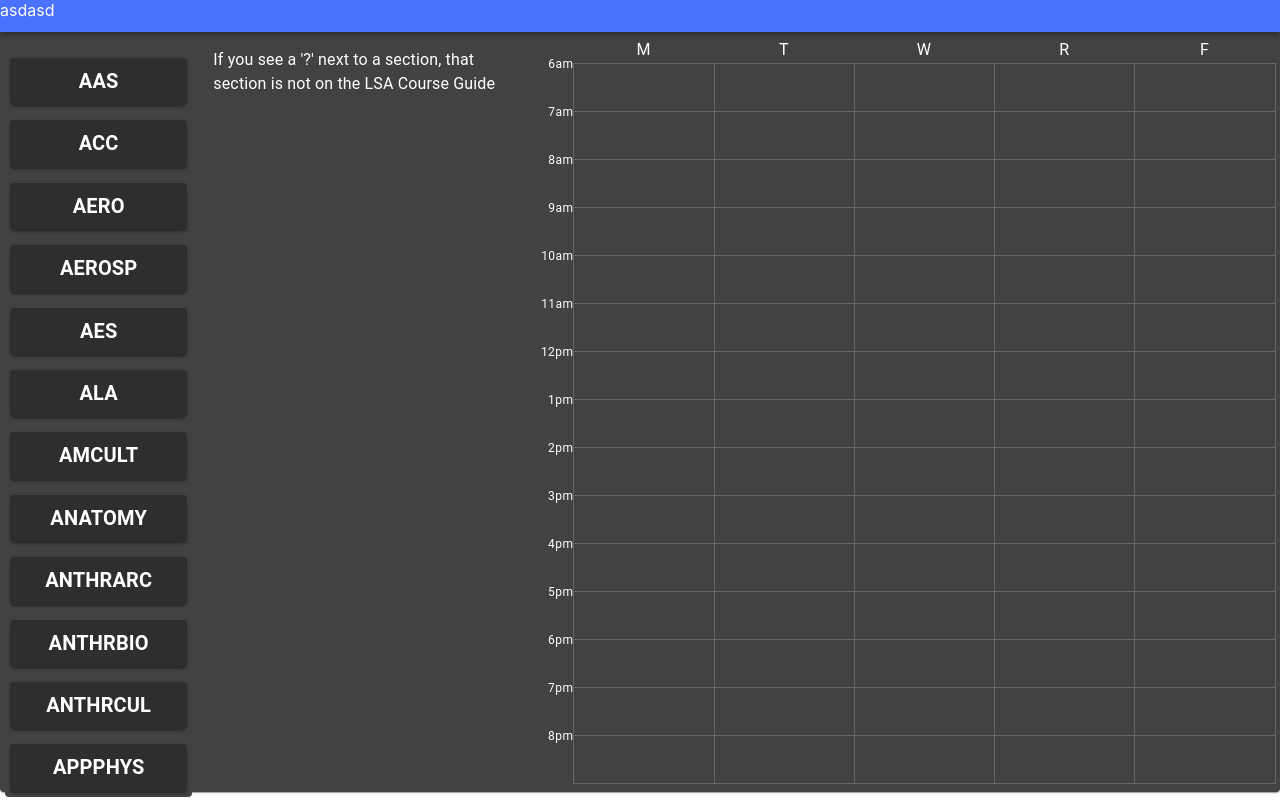
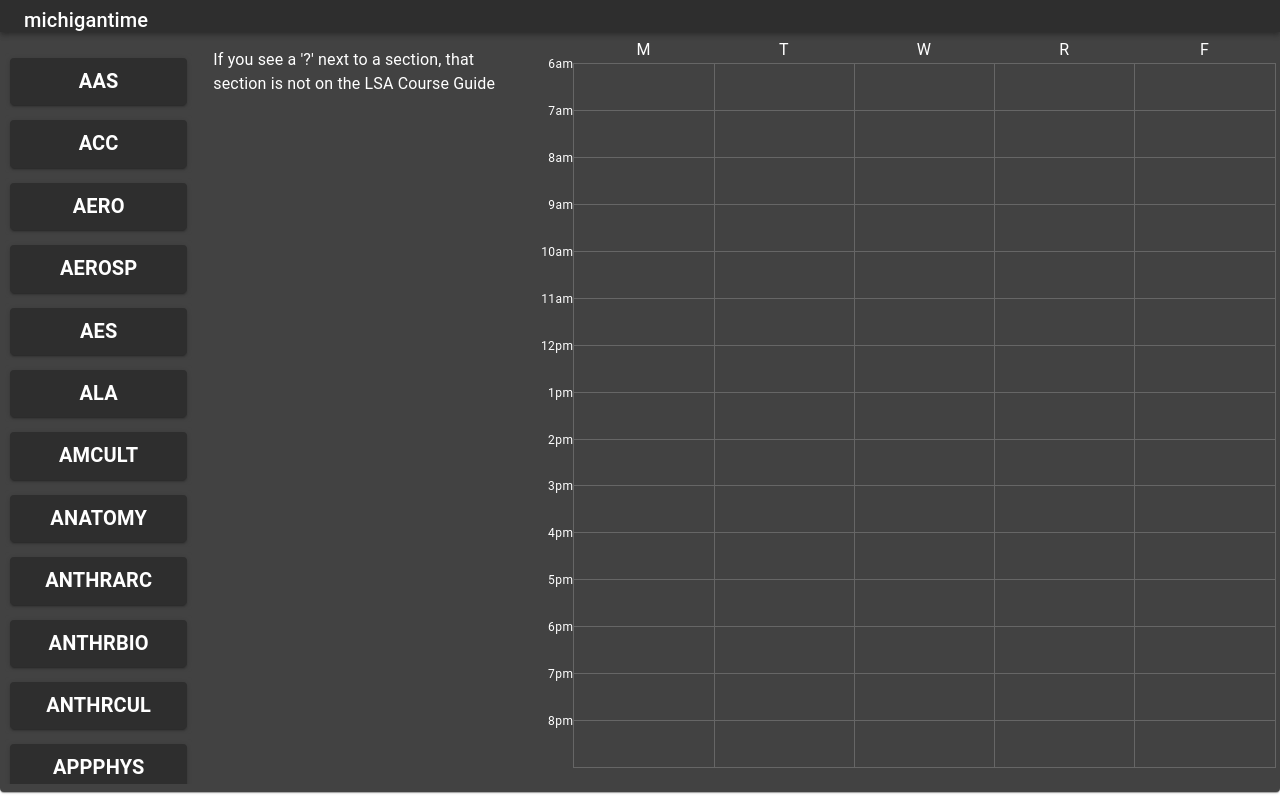
Before and after one commit to akdiam/michigantime, a React (Create React App) app: page / in a window 1280 px wide. Built offline with nearby package versions, Linux system fonts and the light colour scheme.

Commit message:
prettify~~

```diff
--- a/src/App.js
+++ b/src/App.js
@@ -15,7 +15,7 @@ const theme = createMuiTheme({
   palette: {
     type: "dark",
     primary: {
-      main:"#4a71ff"
+      main:"#8a8a8a"
     },
     secondary: {
       main:"#2e2e2e"
@@ -31,7 +31,7 @@ function App(){
   const { pinnedOnSchedule, themeObj } = store();
 
   return (
-    <div className="container">
+    <div className="container" style={{height:"88vh"}}>
       <ThemeProvider theme={theme}>
         <Paper style={{height:"100vh"}}>
           <Grid container spacing={2} direction="column">
--- a/src/CalSlots/CalSlots.js
+++ b/src/CalSlots/CalSlots.js
@@ -8,27 +8,27 @@ import './CalSlots.scss';
 const start = 6*60;
 const end = 21*60;
 
-const theme = createMuiTheme({
-    typography: {
-        subtitle2: {
-            fontSize:15,
-            fontWeight: 2000,
-        },
-        caption: {
-
-        }
-    }
-});
-
-export default function CalSlots( { class_to_map, class_name, theme_obj } ) {
+export const CalSlots = React.memo(( { class_to_map, class_name, theme_obj } ) => {
+    console.log(class_to_map);
     const COLOR_SCHEME = Themes[theme_obj[class_name]];
     console.log(COLOR_SCHEME);
     const day_arr = class_to_map['DaysArr'];
     const class_start = class_to_map['Time']['start_obj']['hour'] * 60 + class_to_map['Time']['start_obj']['min'];
     const class_end = class_to_map['Time']['end_obj']['hour'] * 60 + class_to_map['Time']['end_obj']['min'];
+    const theme = createMuiTheme({
+        typography: {
+            subtitle2: {
+                fontSize:15,
+                fontWeight: 2000,
+            },
+            allVariants: {
+                color:COLOR_SCHEME.text,
+            }
+        }
+    });
     return (
         <div className="slot_container">
-            {day_arr && day_arr.map(day => {
+            {day_arr && class_start !== {} && day_arr.map(day => {
                 return (<div className={'meeting '+day}
                     key={day}
                     style={{
@@ -61,4 +61,4 @@ export default function CalSlots( { class_to_map, class_name, theme_obj } ) {
             )}
         </div>
     )
-}
+})
--- a/src/CalSlots/CalSlots.scss
+++ b/src/CalSlots/CalSlots.scss
@@ -7,6 +7,7 @@
         display: flex;
         flex-direction: column;
         align-items: stretch;
+        border-radius: 5px;
 
         .slot_info {
             flex: 1;
--- a/src/Calendar/Calendar.js
+++ b/src/Calendar/Calendar.js
@@ -7,7 +7,7 @@ import ArrowForwardIcon from '@material-ui/icons/ArrowForward';
 import ArrowBackIcon from '@material-ui/icons/ArrowBack';
 import Typography from '@material-ui/core/Typography';
 import { Themes } from '../Themes/Themes';
-import CalSlots from '../CalSlots/CalSlots';
+import { CalSlots } from '../CalSlots/CalSlots';
 //import { updateAllSchedules } from './updateAllSchedules';
 import './Calendar.scss';
 
--- a/src/Calendar/Calendar.scss
+++ b/src/Calendar/Calendar.scss
@@ -1,7 +1,7 @@
 .calContainer{
     flex: 1;
     position: relative;
-    height: 90vh;
+    height: 88vh;
     top:15px;
     border-bottom: 1px solid #666666;
     border-right: 1px solid #666666;
--- a/src/ClassList/ClassList.css
+++ b/src/ClassList/ClassList.css
@@ -4,4 +4,5 @@
     flex-direction: column;
     border: 2 solid px red;
     min-width: 100%;
+    align-items: center;
 }
--- a/src/ClassList/ClassList.js
+++ b/src/ClassList/ClassList.js
@@ -73,7 +73,7 @@ export default function ClassList({ current_subj, onBack }) {
     return (
         <div className="classlist">
             <Grid container spacing={2} direction="column">
-                <Grid item xs = {12} style={{alignItems:'center'}}>
+                <Grid container item xs = {12} justify='center'>
                     <Button
                     variant="contained"
                     size="large"
--- a/src/Header/Header.js
+++ b/src/Header/Header.js
@@ -1,13 +1,12 @@
 import React from 'react';
 import AppBar from '@material-ui/core/AppBar';
-import App from '../App';
+import { Typography, Toolbar } from '@material-ui/core';
 
 export default function Header() {
-
     return (
         <div className="header">
-            <AppBar position="static" style={{height:"4vh"}} variant="primary">
-                asdasd
+            <AppBar position="static" style={{height:"4vh"}} color="secondary">
+                <Toolbar><Typography variant="h6" style={{paddingBottom:'25px'}}>michigantime</Typography></Toolbar>
             </AppBar>
         </div>
     )
--- a/src/ScheduledClasses/ScheduledClasses.js
+++ b/src/ScheduledClasses/ScheduledClasses.js
@@ -3,6 +3,7 @@ import Typography from '@material-ui/core/Typography';
 import { store } from '../Store';
 import { IndivClass } from '../IndivClass/IndivClass';
 import Grid from '@material-ui/core/Grid';
+import './ScheduledClasses.css';
 
 export const ScheduledClasses = React.memo(() => {
     const { scheduledClasses, classTitles, themeObj, removeClass, removeThemeFromObj, removeTitle, addPin, removePin, removeClassFromPinned } = store();
--- a/src/Store.js
+++ b/src/Store.js
@@ -50,7 +50,8 @@ export const store = create((set, get) => ({
                         break exit;
                     }
                     else {
-                        pinned_on_schedule.push(pinned[classKey][typeKey][i]);
+                        if (pinned[classKey][typeKey][i]['TimeString'] !== "ARR")
+                            pinned_on_schedule.push(pinned[classKey][typeKey][i]);
                     }
                 }
             }
@@ -79,7 +80,8 @@ export const store = create((set, get) => ({
                         break exit;
                     }
                     else {
-                        pinned_on_schedule.push(pinned[classKey][typeKey][i]);
+                        if (pinned[classKey][typeKey][i]['TimeString'] !== "ARR")
+                            pinned_on_schedule.push(pinned[classKey][typeKey][i]);
                     }
                 }
             }
--- a/src/SubjList/SubjList.js
+++ b/src/SubjList/SubjList.js
@@ -21,7 +21,7 @@ export default function ClassList({ onSelection }) {
             <InfiniteScroll
             dataLength={ClassNames.length}
             hasMore={false}
-            height={"100vh"}
+            height={"92vh"}
             >
                 {ClassNames.map((indiv_class, index) => {
                     return (
```
